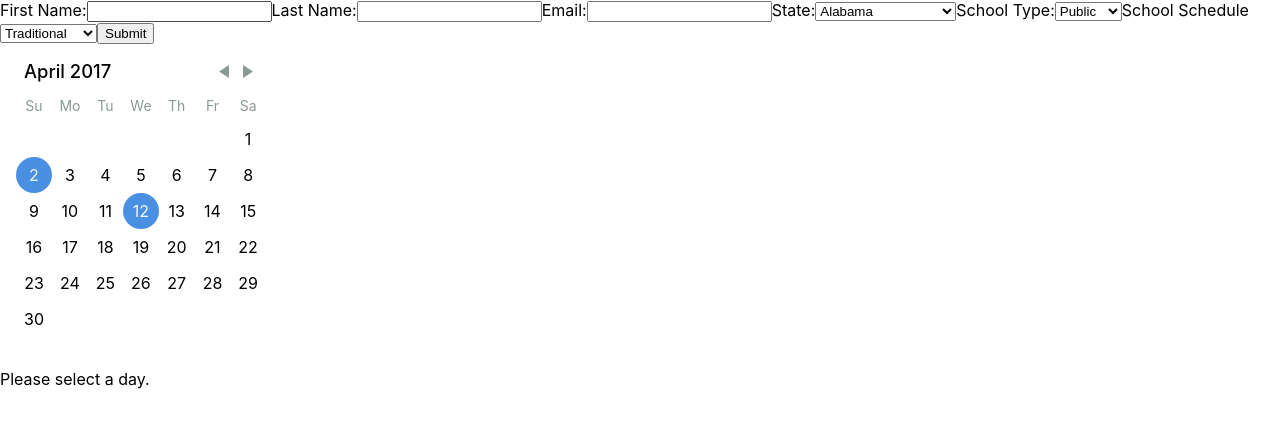
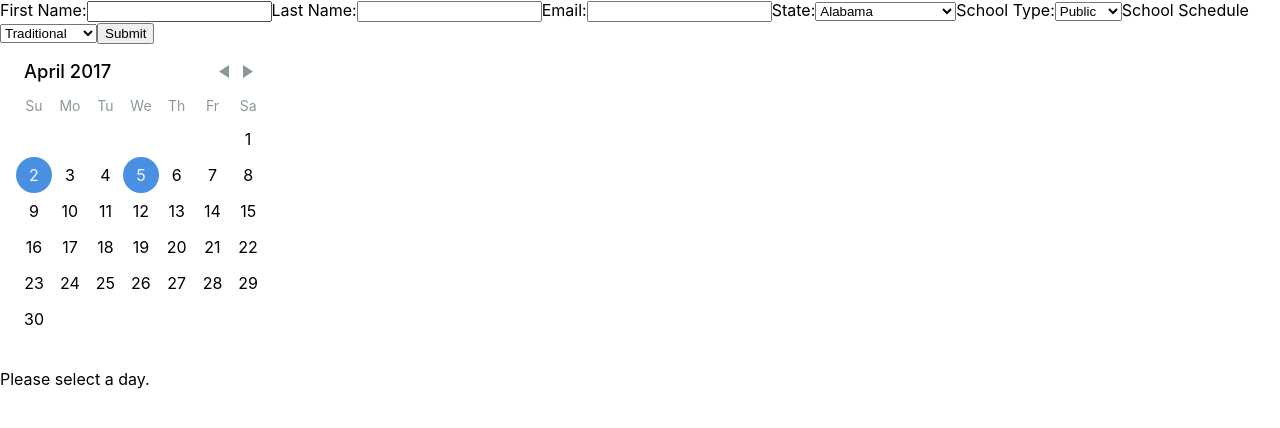
Before and after one commit to katiemacaulay/TeacherScheduler, a React (Create React App) app in the folder teacherscheduler/client/: page / in a window 1280 px wide. Shown: the top 428 px of the page. Built offline with nearby package versions, Linux system fonts and the light colour scheme.

Commit message:
playing with calendar

```diff
--- a/teacherscheduler/client/src/Components/MainPage/Calendar.js
+++ b/teacherscheduler/client/src/Components/MainPage/Calendar.js
@@ -9,33 +9,40 @@ class Calendar extends React.Component{
         this.state = {
           selectedDay: undefined,
           schoolDays: [
-              [2017, 3, 12],
-              [2017, 3, 2],
-              [2017, 3, 5]
+              [4, 2, 2017],
+              [4, 5, 2017]
           ]
         };
       }
+
       handleDayClick(day) {
           let dataSplit = day.toLocaleDateString().split('/')
-          dataSplit.splice(0, 0, dataSplit[2]);
-          dataSplit.pop()
           let newSelectedDate = dataSplit.map(Number)
-          console.log(dataSplit)
+          let allSchoolDays = this.state.schoolDays.slice()
+          let indexOfSelectedDay = this.state.schoolDays.indexOf(newSelectedDate)
+          if(indexOfSelectedDay < 0){
+            allSchoolDays.push(newSelectedDate)
+          }
+          console.log(indexOfSelectedDay)
           console.log(newSelectedDate)
+          console.log(allSchoolDays)
 
-            this.setState({ selectedDay: day.toDateString()});
+            this.setState({ selectedDay: day.toDateString(),
+            schoolDays: allSchoolDays
+            });
       }
+
 
   render(){
     return (
         <div>
           <DayPicker
           initialMonth={new Date(2017, 3)}
-          selectedDays={[
-
-              new Date(2017, 3, 12),
-              new Date(2017, 3, 2),
-          ]}
+          selectedDays={
+            this.state.schoolDays.map(day => {
+            return (new Date(day[2], (day[0]-1), day[1]))
+          })
+          }
           onDayClick={this.handleDayClick} />
         {this.state.selectedDay ? (
           <p>You clicked {this.state.selectedDay}</p>
```
